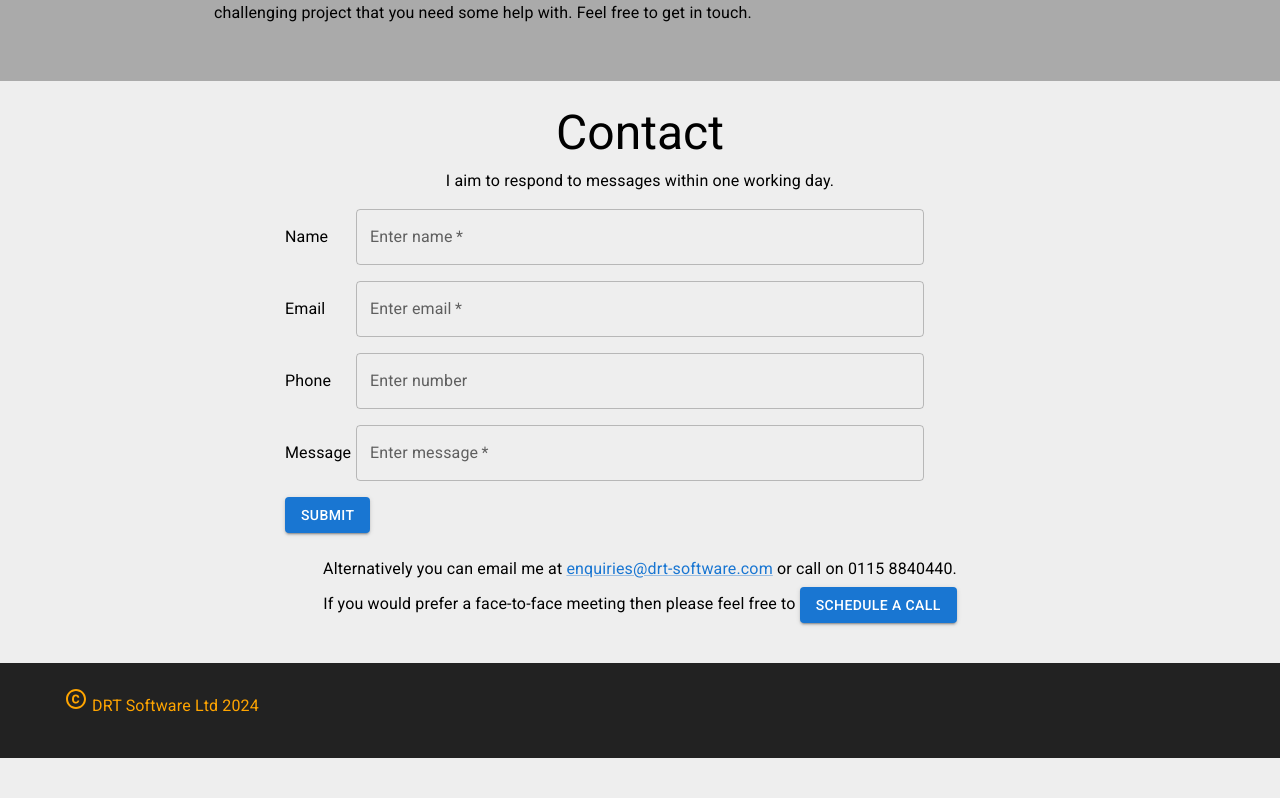
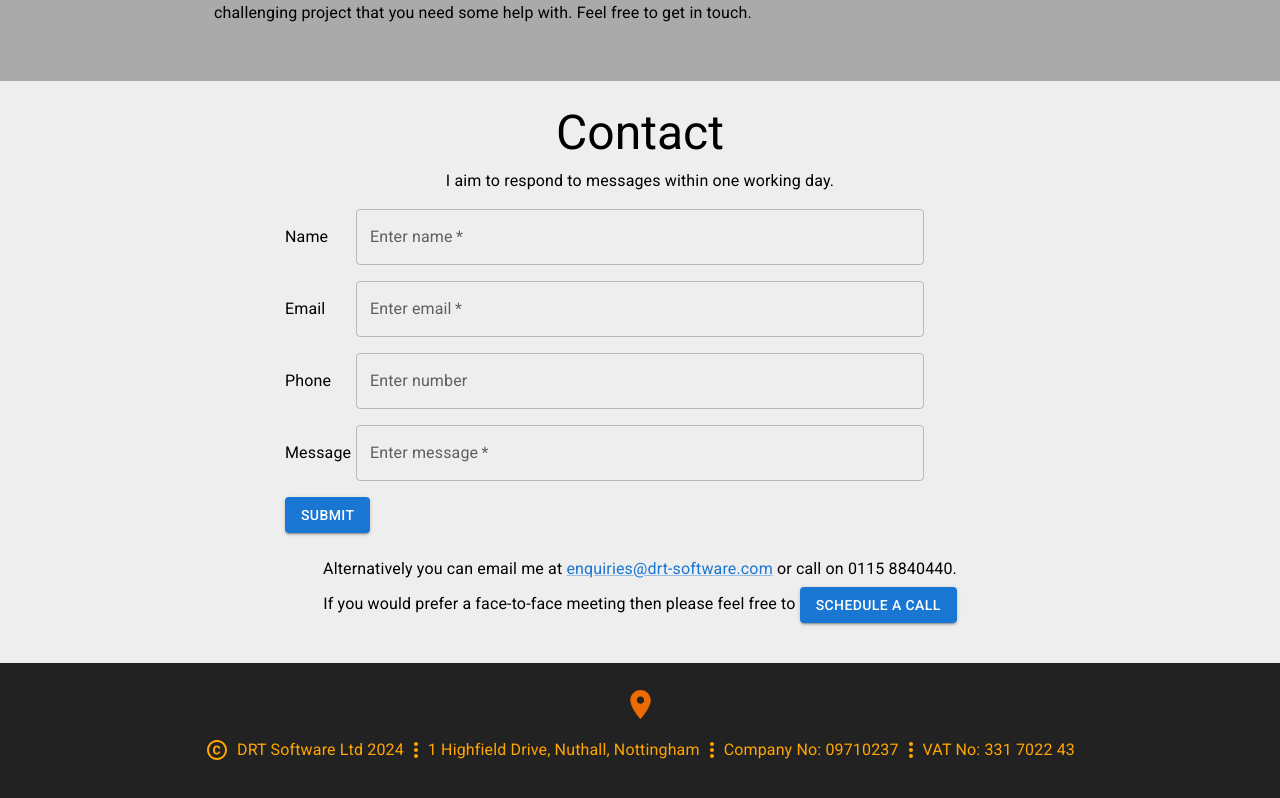
Before and after one commit to DoctorTone/landing-drt, a React (Vite) app: page / in a window 1280 px wide. Shown: the part 4336-5134 px from the top of the page. Before the commit the page ends 5094 px from the top, so only its background shows below. Built offline with nearby package versions, Linux system fonts and the light colour scheme.

Commit message:
Added footer section

```diff
--- a/src/components/Footer.tsx
+++ b/src/components/Footer.tsx
@@ -2,14 +2,33 @@ import Box from "@mui/material/Box";
 import { Container } from "@mui/material";
 import { Typography } from "@mui/material";
 import CopyrightIcon from "@mui/icons-material/Copyright";
+import Stack from "@mui/material/Stack";
+import LocationOnIcon from "@mui/icons-material/LocationOn";
+import MoreVertIcon from "@mui/icons-material/MoreVert";
 
 const Footer = () => {
   return (
     <Box sx={{ pt: 3, pb: 5, backgroundColor: "#222222", color: "orange" }}>
       <Container>
-        <Typography>
-          <CopyrightIcon /> DRT Software Ltd 2024
-        </Typography>
+        <Stack alignItems="center" sx={{ mb: 2 }}>
+          <LocationOnIcon fontSize="large" color="warning" />
+        </Stack>
+        <Box
+          sx={{
+            display: "flex",
+            justifyContent: "center",
+            alignItems: "center",
+          }}
+        >
+          <CopyrightIcon sx={{ mr: 1 }} />
+          <Typography>DRT Software Ltd 2024</Typography>
+          <MoreVertIcon />
+          <Typography>1 Highfield Drive, Nuthall, Nottingham</Typography>
+          <MoreVertIcon />
+          <Typography>Company No: 09710237</Typography>
+          <MoreVertIcon />
+          <Typography>VAT No: 331 7022 43</Typography>
+        </Box>
       </Container>
     </Box>
   );
```
